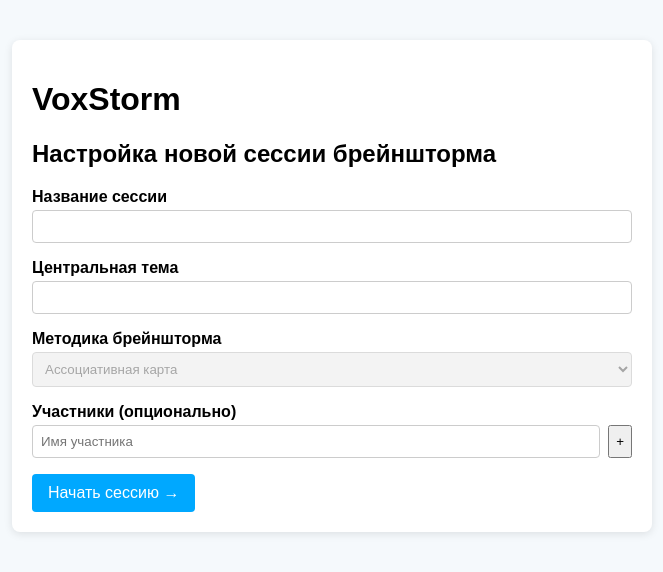
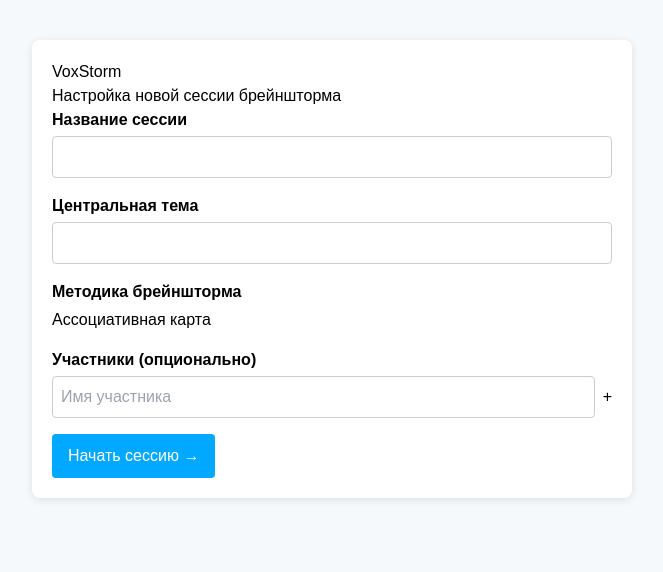
Before and after one commit to atomforevertoxic/VoxStorm, a React (Create React App) app in the folder frontend/: page / in a window 1280 px wide. Shown: the top 572 px of the page, without its empty margins (308-971 px from the left). Built offline with nearby package versions, Linux system fonts and the light colour scheme.

Commit message:
Добавлена библиотека tailwind

```diff
--- a/frontend/package.json
+++ b/frontend/package.json
@@ -23,5 +23,9 @@
       "last 1 firefox version",
       "last 1 safari version"
     ]
+  },
+  "devDependencies": {
+    "autoprefixer": "^10.4.27",
+    "postcss": "^8.5.8"
   }
 }
--- a/frontend/public/index.html
+++ b/frontend/public/index.html
@@ -4,6 +4,8 @@
     <meta charset="utf-8" />
     <meta name="viewport" content="width=device-width, initial-scale=1" />
     <title>VoxStorm</title>
+    <!-- Tailwind via CDN (avoids build-time PostCSS conflicts with CRA) -->
+    <script src="https://cdn.tailwindcss.com"></script>
   </head>
   <body>
     <div id="root"></div>
--- a/frontend/src/App.js
+++ b/frontend/src/App.js
@@ -49,13 +49,8 @@ export default function App() {
         </div>
         <div className="field">
           <label>Методика брейншторма</label>
-          <select
-            value={method}
-            onChange={(e) => setMethod(e.target.value)}
-            disabled
-          >
-            <option value="association">Ассоциативная карта</option>
-          </select>
+          <div>Ассоциативная карта</div>
+          <input type="hidden" value={method} />
         </div>
         <div className="field">
           <label>Участники (опционально)</label>
--- /dev/null
+++ b/frontend/src/index.css
@@ -0,0 +1,2 @@
+/* Tailwind directives are not used when loading from CDN.
+   The CDN script injects the necessary styles automatically. */
--- a/frontend/src/index.js
+++ b/frontend/src/index.js
@@ -1,6 +1,7 @@
 import React from 'react';
 import ReactDOM from 'react-dom/client';
 import App from './App';
+import './index.css';
 
 const root = ReactDOM.createRoot(document.getElementById('root'));
 root.render(
```
